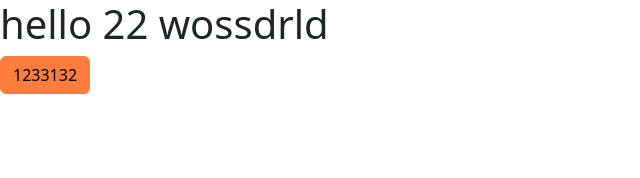
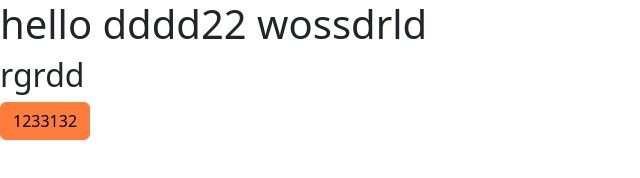
Before and after one commit to lifaa12/2024-web-layout-training-final-Just-Survey, a website built with Vite: page pages/index.html in a window 1280 px wide. Shown: the whole page, without its empty margins (0-640 px from the left). Built offline with nearby package versions, Linux system fonts and the light colour scheme.

Commit message:
初始化

```diff
--- a/pages/index.html
+++ b/pages/index.html
@@ -9,7 +9,8 @@
 </head>
 
 <body>
-  <h1>hello 22 wossdrld</h1>
+  <h1>hello dddd22 wossdrld</h1>
+  <h2>rgrdd</h2>
   <button class="btn-primary btn">1233132</button>
   <script type="module" src="../main.js"></script>
 </body>
--- a/vite.config.js
+++ b/vite.config.js
@@ -25,7 +25,7 @@ function moveOutputPlugin() {
 export default defineConfig({
   // base 的寫法：
   // base: '/Repository 的名稱/'
-  base: '/web-layout-training-vite/',
+  base: '/2024-web-layout-training-final-Just-Survey/',
   plugins: [
     liveReload(['./layout/**/*.ejs', './pages/**/*.ejs', './pages/**/*.html']),
     ViteEjsPlugin(),
```
